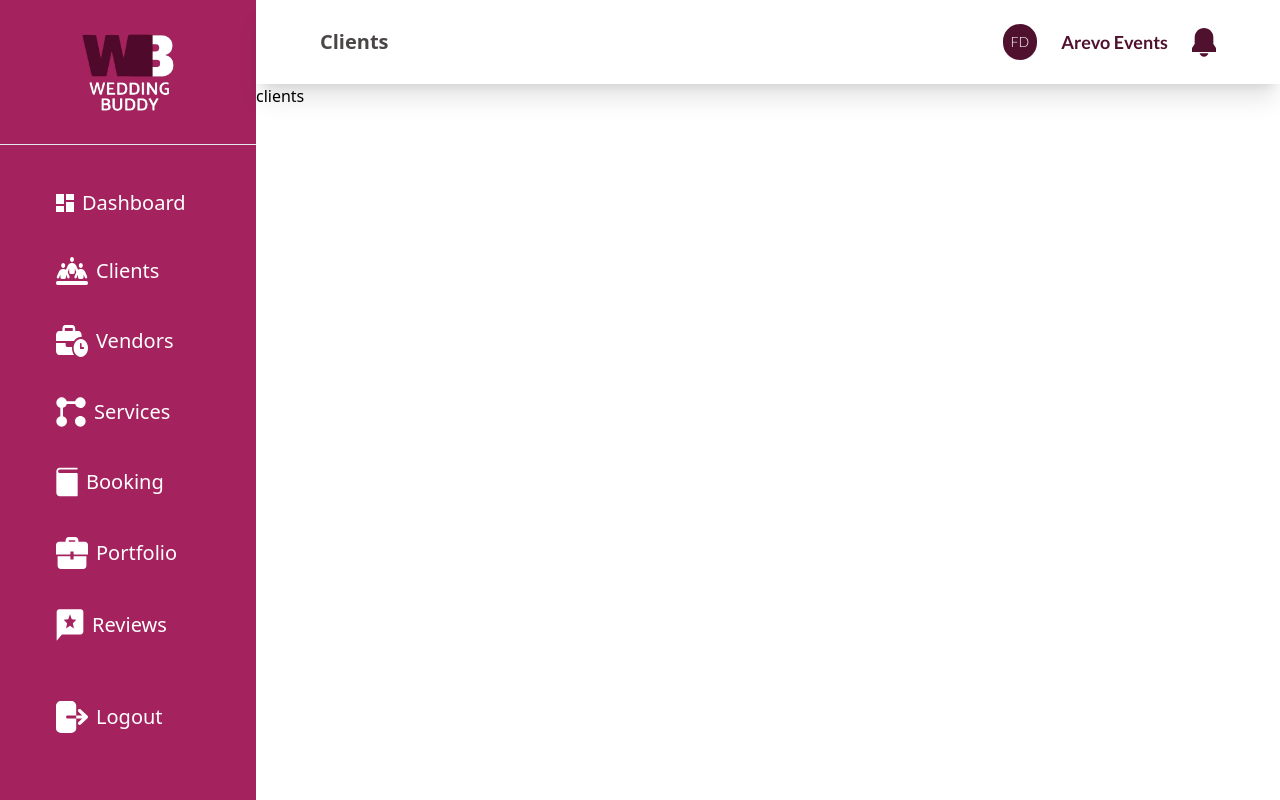
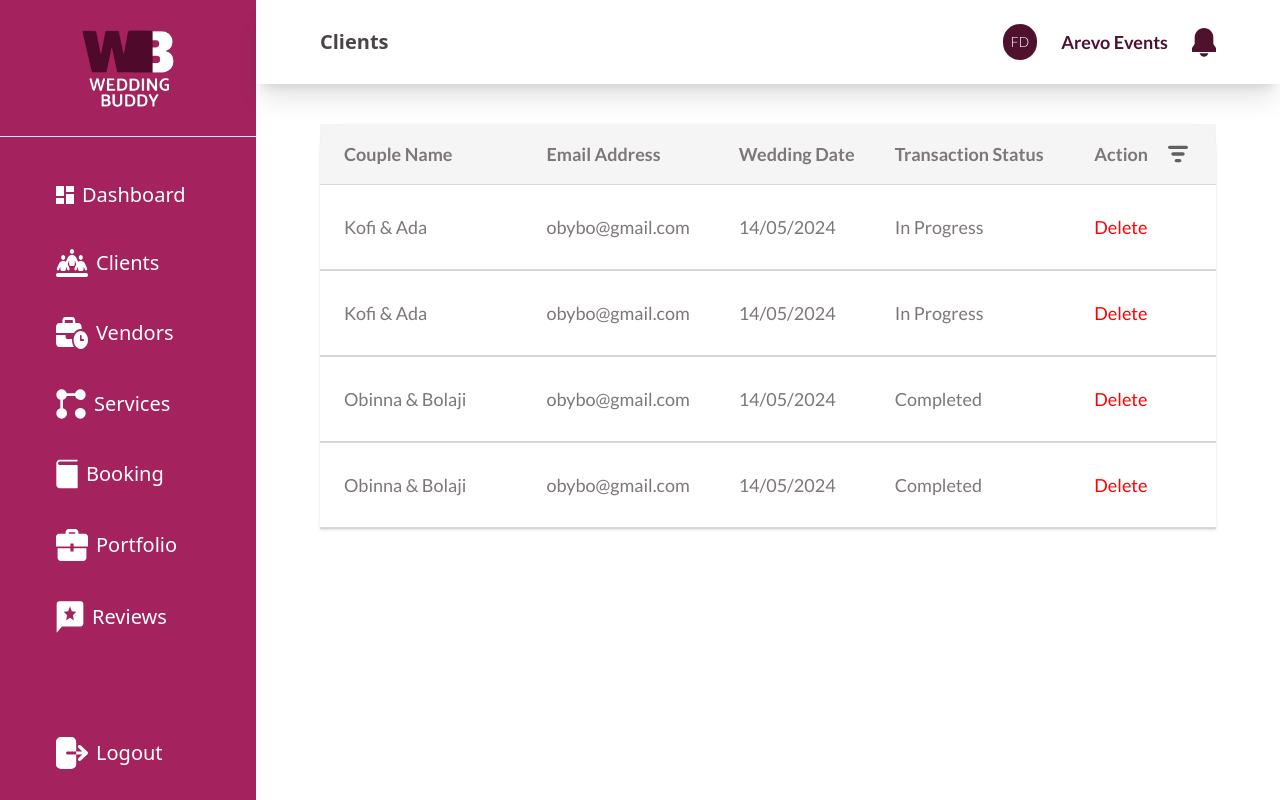
Before and after one commit to blessingpeters/Wedding-Buddy, a React (Vite) app: page /your/clients in a window 1280 px wide. Built offline with nearby package versions, Linux system fonts and the light colour scheme.

Commit message:
clients page

```diff
--- a/src/components/layouts/DashboardLayout.jsx
+++ b/src/components/layouts/DashboardLayout.jsx
@@ -27,7 +27,7 @@ export const DashboardLayout = ({ userType }) => {
     };
 
     return (
-      <div className="flex h-screen">
+      <div className="flex">
         <aside className={`bg-[#A4235E] h-full text-white w-full sm:w-2/5 lg:w-1/4 ${isMobileMenuOpen ? 'block' : 'hidden'} md:block`}>
           <SideNav userType={userType} />
         </aside>
--- /dev/null
+++ b/src/components/modals/DeleteModal.jsx
@@ -0,0 +1,22 @@
+/* eslint-disable react/prop-types */
+
+import WbButton from "../common/WbButton";
+
+
+const DeleteModal = ({ client, onClose, onDelete }) => {
+  return (
+    <div className="fixed inset-0 bg-black bg-opacity-50 flex justify-center items-center">
+      <div className="bg-white py-6 px-10 rounded-lg">
+        <h2 className="text-[#606062] text-lg font-semibold w-[80%] mx-auto text-center">Are you sure you want to delete {client.name}?</h2>
+        <div className="flex justify-end space-x-4 my-8">
+            <WbButton className='w-full' text="Delete" variant="outline" onClick={onDelete}/>
+            <WbButton className='w-full' text="Cancel" onClick={onClose}/>
+          {/* <button className="bg-red-500 text-white px-4 py-2 rounded" onClick={onDelete}>Delete</button>
+          <button className="bg-gray-300 text-black px-4 py-2 rounded" onClick={onClose}>Cancel</button> */}
+        </div>
+      </div>
+    </div>
+  );
+};
+
+export default DeleteModal;
--- a/src/components/navs/SideNav.jsx
+++ b/src/components/navs/SideNav.jsx
@@ -6,18 +6,18 @@ const SideNav = ({ userType }) => {
   const menu = userType === "vendor" ? vendorMenu : coupleMenu;
 
   return (
-    <nav className="flex flex-col justify-between">
+    <nav className="flex flex-col justify-between lg:h-screen">
       <>
         <div className="">
           <img
-            className="h-20 my-8 mx-auto"
+            className="h-20 my-7 mx-auto"
             src="/assets/images/wblogoedit.png"
             alt="wedding buddy logo"
           />
         </div>
         <hr />
 
-        <div className="my-5 px-3 md:px-10">
+        <div className="mt-5 mb-16 px-3 md:px-10">
           {menu.map((item) => (
             <Link
               key={item.name}
--- a/src/index.css
+++ b/src/index.css
@@ -50,7 +50,9 @@
     background: url(/assets/images/lines.png) no-repeat, url(/assets/images/lines.png) bottom no-repeat, linear-gradient(to bottom, #A4235E, #6C173E, #3E0D24);
     /* background-position: calc(); */
 }
-
+.checkbox{
+    color: #50112E;
+}
 
 
 /* @media screen and (max-width: 768px) {
--- a/src/pages/vendorDashboard/Clients.jsx
+++ b/src/pages/vendorDashboard/Clients.jsx
@@ -1,11 +1,77 @@
+import { useState } from 'react';
+import DeleteModal from '../../components/modals/DeleteModal';
+
+const Clients = () => {
+  const [clients, setClients] = useState(clientsData);
+  const [showFilterDropdown, setShowFilterDropdown] = useState(false);
+  const [showDeleteModal, setShowDeleteModal] = useState(false);
+  const [selectedClient, setSelectedClient] = useState(null);
+
+  const toggleFilterDropdown = () => {
+    setShowFilterDropdown(!showFilterDropdown);
+  };
+
+  const handleDeleteClick = (client) => {
+    setSelectedClient(client);
+    setShowDeleteModal(true);
+  };
+
+  return (
+    <section className="lg:px-16 sm:px-8 px-3 py-10">
+      <table className="table-auto font-lato font-medium text-graywhite-400 text-lg shadow w-full rounded-t-3xl">
+        <thead className="font-700 text-left border-b border-[#D7D7D8] rounded-t-2xl">
+          <tr className="bg-[#ECECEC80]">
+            <th className="pl-6 py-4">Couple Name</th>
+            <th>Email Address</th>
+            <th>Wedding Date</th>
+            <th>Transaction Status</th>
+            <th>Action</th>
+            <th className="pr-4 cursor-pointer">
+              <img src="/assets/icons/filter-icon.svg" alt="filter icon" onClick={toggleFilterDropdown} />
+              {showFilterDropdown && (
+                <div className="absolute font-normal right-10 bg-white shadow-md mt-2 rounded-lg my">
+                  <ul className='my-4'>
+                    <li className="px-6 py-3 hover:bg-gray-100">In Progress</li>
+                    <li className="px-6 py-3 hover:bg-gray-100">Completed</li>
+                  </ul>
+                </div>
+              )}
+            </th>
+          </tr>
+        </thead>
+        <tbody className="text-graywhite-400">
+          {clients.map(client => (
+            <tr key={client.id} className="border-b-2 border-[#D7D7D8]">
+              <td className="px-6 py-7">{client.name}</td>
+              <td>{client.email}</td>
+              <td>{client.date}</td>
+              <td>{client.status}</td>
+              <td className="text-[#F90303] cursor-pointer" onClick={() => handleDeleteClick(client)}>Delete</td>
+            </tr>
+          ))}
+        </tbody>
+      </table>
+      {showDeleteModal && (
+        <DeleteModal
+          client={selectedClient}
+          onClose={() => setShowDeleteModal(false)}
+          onDelete={() => {
+            setClients(clients.filter(c => c.id !== selectedClient.id));
+            setShowDeleteModal(false);
+          }}
+        />
+      )}
+    </section>
+  );
+};
 
 
-const Clients = () => {
-  return (
-    <div>
-      clients
-    </div>
-  )
-}
+const clientsData = [
+  { id: 1, name: 'Kofi & Ada', email: 'obybo@gmail.com', date: '14/05/2024', status: 'In Progress' },
+  { id: 1, name: 'Kofi & Ada', email: 'obybo@gmail.com', date: '14/05/2024', status: 'In Progress' },
+  { id: 2, name: 'Obinna & Bolaji', email: 'obybo@gmail.com', date: '14/05/2024', status: 'Completed' },
+  { id: 2, name: 'Obinna & Bolaji', email: 'obybo@gmail.com', date: '14/05/2024', status: 'Completed' }
+];
 
-export default Clients
+
+export default Clients;
--- a/src/pages/vendorDashboard/Dashboard.jsx
+++ b/src/pages/vendorDashboard/Dashboard.jsx
@@ -40,28 +40,29 @@ const options = {
 
 const VendorDashboard = () => {
   return (
-    <section className="lg:px-16 sm:px-8 px-3 py-6 font-raleway">
-      <div className="flex justify-between items-center">
+    <section className="lg:px-16 sm:px-8 px-3 py-10 font-raleway">
+      <div className="flex justify-between items-center gap-4">
         <div className=" text-graywhite-600">
           <h1 className="md:text-4xl text-2xl">Hi, Vendor.</h1>
           <p className="font-lato md:text-2xl text-lg">Here’s what’s happening with your wedding venue business today.</p>
         </div>
-        <p className="font-lato text-lg">
-          <input className="mr-2" type="checkbox" name="checkbox" id="checkbox" />
+        <p className="font-lato text-lg flex items-center">
+          <input className="mr-2 h-6 w-6 checked:text-burgundy-200 checkbox" type="checkbox" name="checkbox" id="checkbox" />
           Availability status</p>
       </div>
-      <div className="flex justify-between gap-6 my-10 flex-wrap items-center">
-        <div className="text-center text-xl bg-white shadow-2xl pt-4 w-72 mx-auto">
-            <h2 className="font-bold text-7xl">6</h2>
+      <div className=" my-10 grid lg:grid-cols-3 sm:grid-cols-2 grid-cols-1 gap-6 place-items-center">
+        <div className="text-center text-xl bg-white shadow-2xl pt-4 w-full">
+            <h2 className="font-bold md:text-7xl text-4xl">6</h2>
             <p className="font-semibold my-4">Listed Services</p>
             <button className="font-semibold w-full bg-burgundy-100 text-white p-2">View All</button>
         </div>
-        <div className="text-center text-xl bg-white shadow-xl pt-4 w-72 mx-auto">
-            <h2 className="font-bold text-7xl">9</h2>
+        <div className="text-center text-xl bg-white shadow-2xl pt-4 w-full">
+            <h2 className="font-bold md:text-7xl text-4xl">9</h2>
             <p className="font-semibold my-4">Sub Vendors</p>
             <button className="font-semibold w-full bg-burgundy-100 text-white p-2">View All</button>
-        </div> <div className="text-center text-xl bg-white shadow-xl pt-4 w-72 mx-auto">
-            <h2 className="font-bold text-7xl">24</h2>
+        </div>
+        <div className="text-center text-xl bg-white shadow-2xl pt-4 w-full">
+            <h2 className="font-bold md:text-7xl text-4xl">24</h2>
             <p className="font-semibold my-4">Clients</p>
             <button className="font-semibold w-full bg-burgundy-100 text-white p-2">View All</button>
         </div>
```
Also changed, not shown: public/assets/icons/filter-icon.svg (added).
